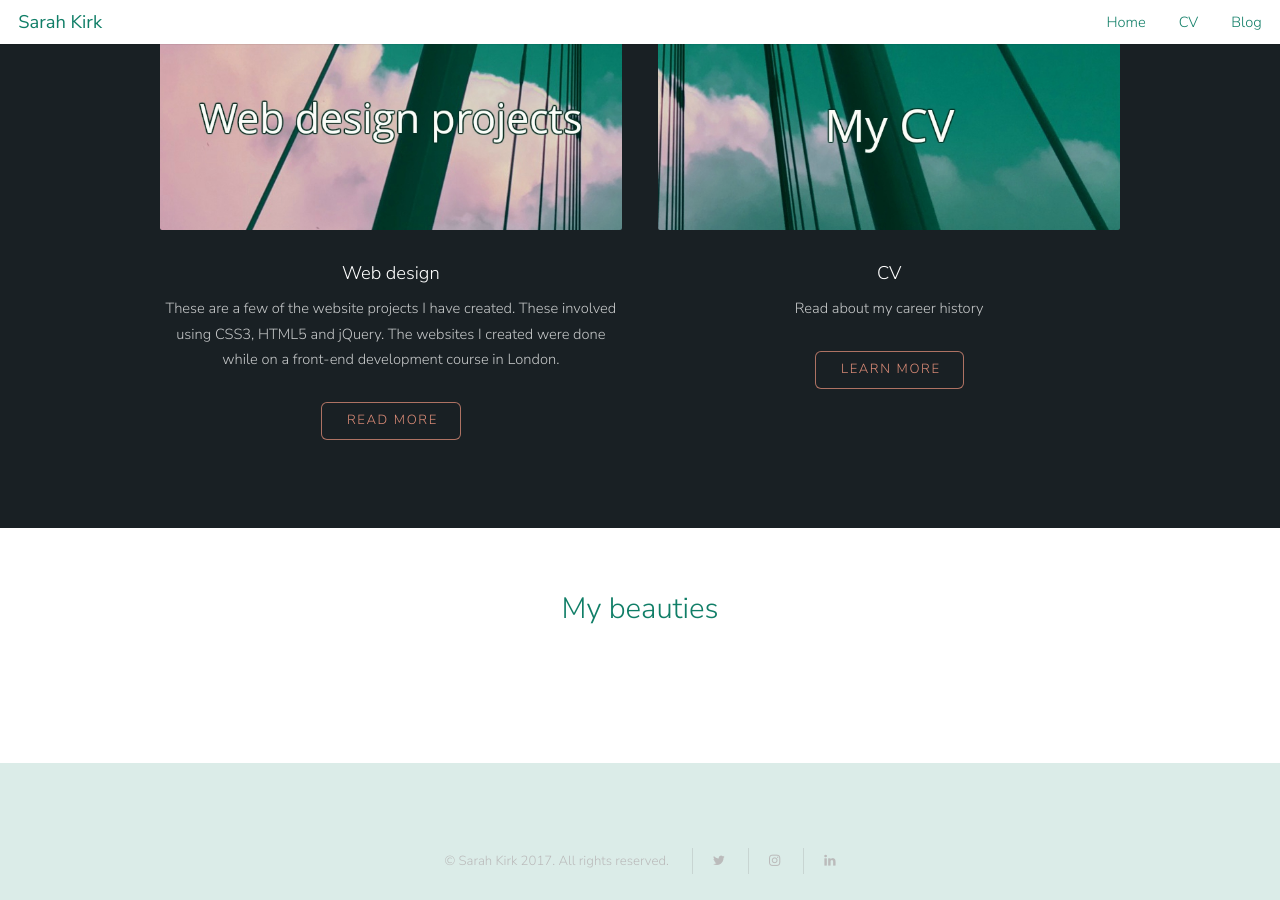
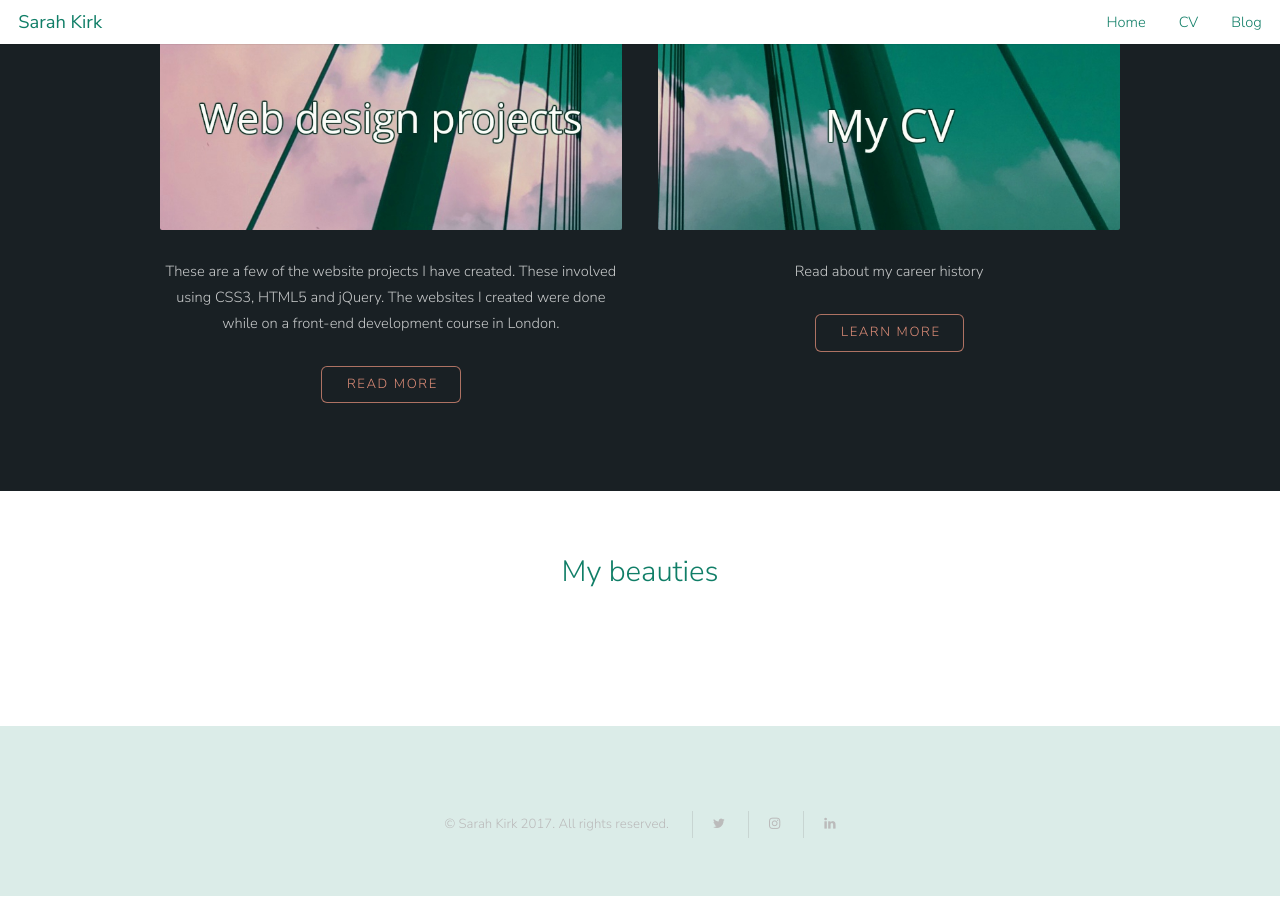
Before and after one commit to Kharsikar/kharsikar.github.io, a Jekyll site: the page built from index.html, in a window 1280 px wide and 900 px high, scrolled down 1333 px. Built offline with Jekyll 4.4.1, drawn with Linux system fonts in a browser that asks for light colours.

Commit message:
Update index.html

```diff
--- a/index.html
+++ b/index.html
@@ -47,7 +47,7 @@ I spent a couple of years learning web design and got my foot in the door at a p
 						<div class="6u">
 							<section class="special">
 								<a href="https://kharsikar.github.io/sarahekirk/design/2017/04/17/website-design.html" class="image fit"><img src="images/embankment-wire-web-post-small.jpg" alt="blog post" /></a>
-								<h3>Web design</h3>
+<!-- 								<h3>Web design</h3> -->
 								<p>These are a few of the website projects I have created. These involved using CSS3, HTML5 and jQuery. The websites I created were done while on a front-end development course in London.</p>
 								<ul class="actions">
 									<li><a href="https://kharsikar.github.io/sarahekirk/design/2017/04/17/website-design.html" class="button alt">Read More</a></li>
@@ -57,7 +57,7 @@ I spent a couple of years learning web design and got my foot in the door at a p
 						<div class="6u">
 							<section class="special">
 								<a href="https://kharsikar.github.io/sarahekirk/cv.html" class="image fit"><img src="images/cv-image.jpg" alt="cv details" /></a>
-								<h3>CV</h3>
+<!-- 								<h3>CV</h3> -->
 								<p>Read about my career history</p>
 								<ul class="actions">
 									<li><a href="https://kharsikar.github.io/sarahekirk/cv.html" class="button alt">Learn More</a></li>
```
